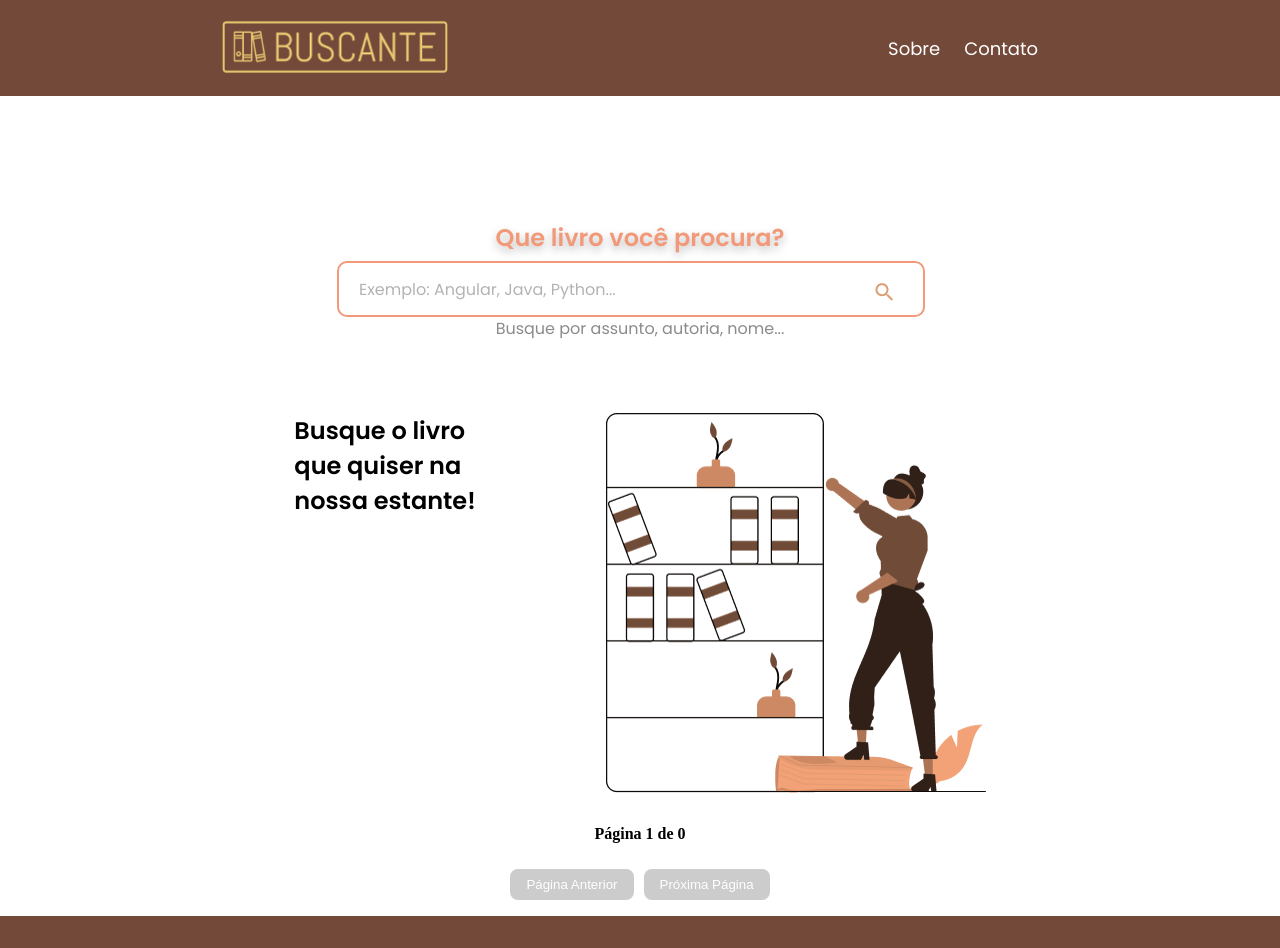
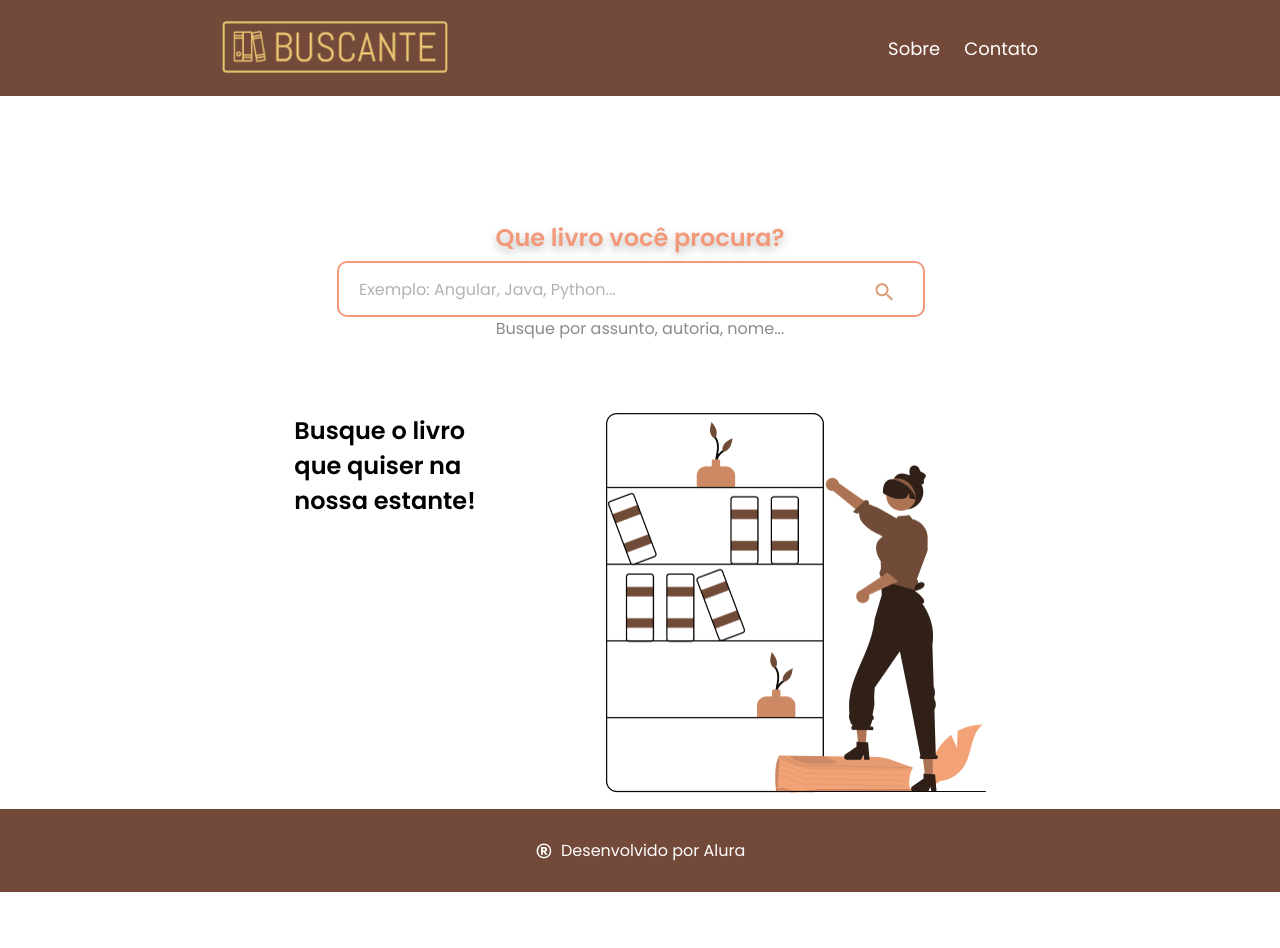
Before and after one commit to AndreBorges07/Buscante, an Angular app: page /lista-livros in a window 1280 px wide. Shown: the top 948 px of the page. After the commit the page ends 892 px from the top, so only its background shows below. Built offline with nearby package versions, Linux system fonts and the light colour scheme.

Commit message:
Esconde a Paginação quando não tem busca.

```diff
--- a/src/app/views/lista-livros/lista-livros.component.html
+++ b/src/app/views/lista-livros/lista-livros.component.html
@@ -33,7 +33,7 @@
   </ng-template>
 </section>
 <!-- Navegação -->
-  <div class="navegacao">
+  <div class="navegacao" *ngIf="totalDeLivros$ | async">
     <div class="contador-pagina">
       Página {{ paginaAtual +1 }} de {{ totalPaginas }}
     </div>
```
